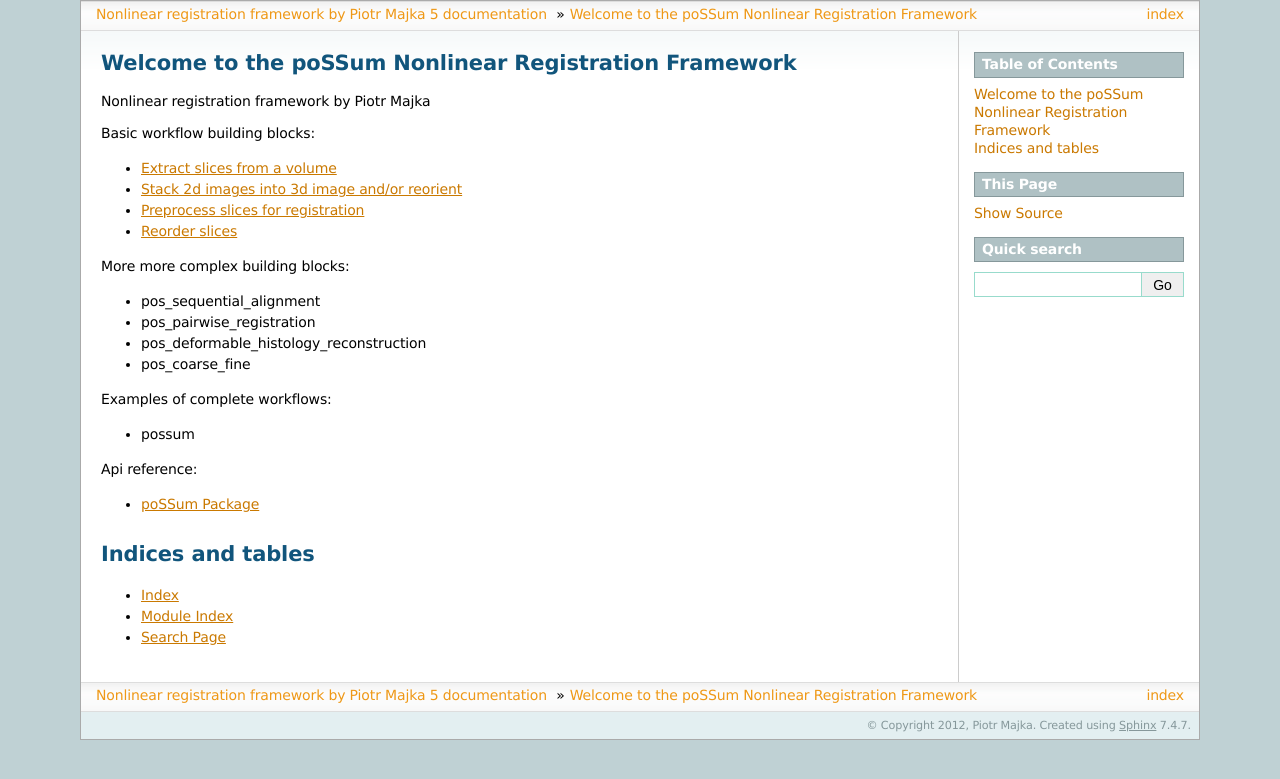
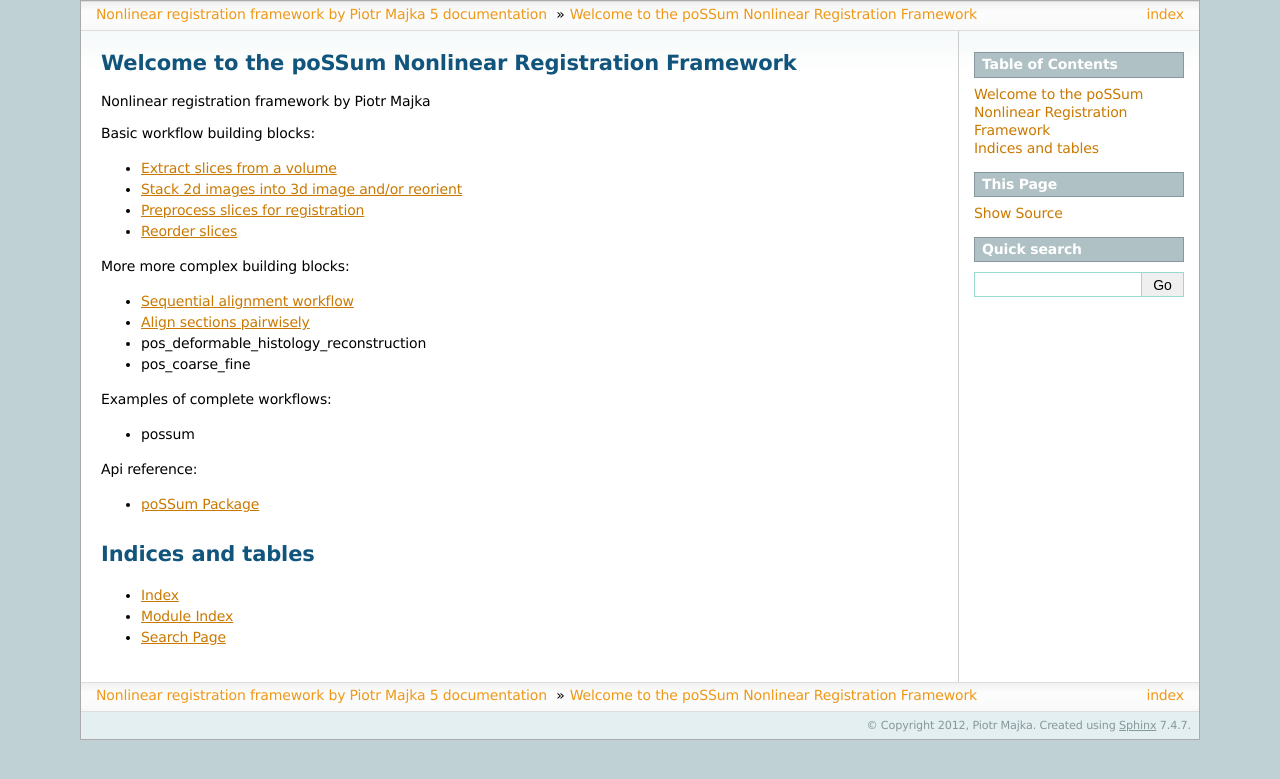
Before and after one commit to pmajka/poSSum, a Sphinx documentation site: the page built from docs/source/index.rst, in a window 1280 px wide. Shown: the top 779 px of the page. Built offline with Sphinx 7.4.7, drawn with Linux system fonts in a browser that asks for light colours; formulas are drawn with MathJax 3; some of the changed lines change nothing that is shown.

Commit message:
DOC: Providing additional documentation pages.

```diff
--- a/docs/source/index.rst
+++ b/docs/source/index.rst
@@ -18,8 +18,8 @@
 
 More more complex building blocks:
 
-* pos_sequential_alignment
-* pos_pairwise_registration
+* :doc:`pos_sequential_alignment`
+* :doc:`pos_pairwise_registration`
 * pos_deformable_histology_reconstruction
 * pos_coarse_fine
 
```
Also changed, not shown: 1 other file.
